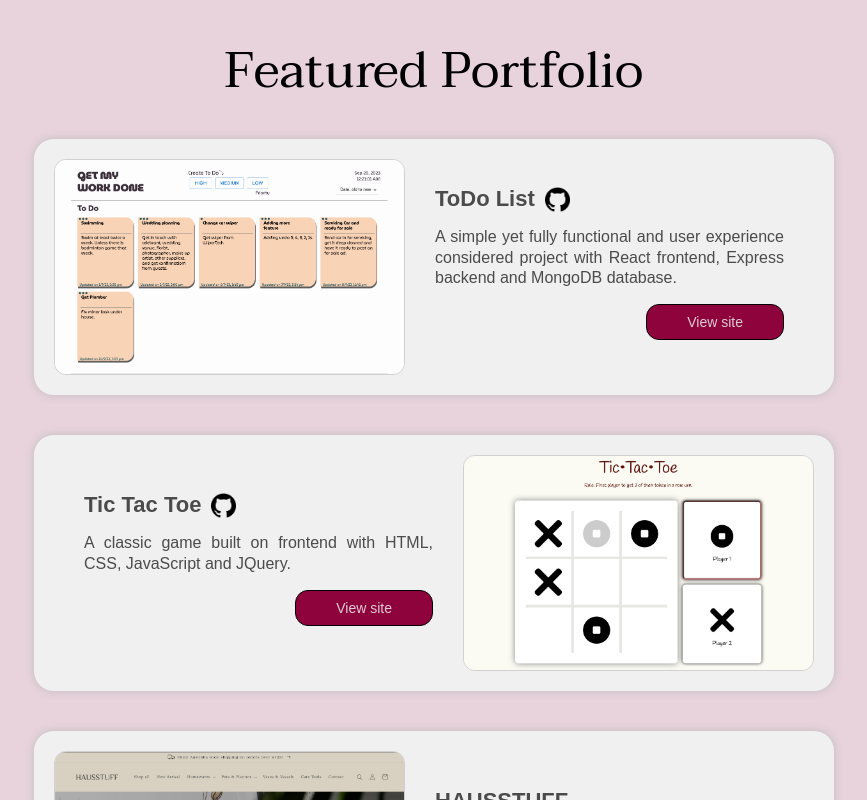
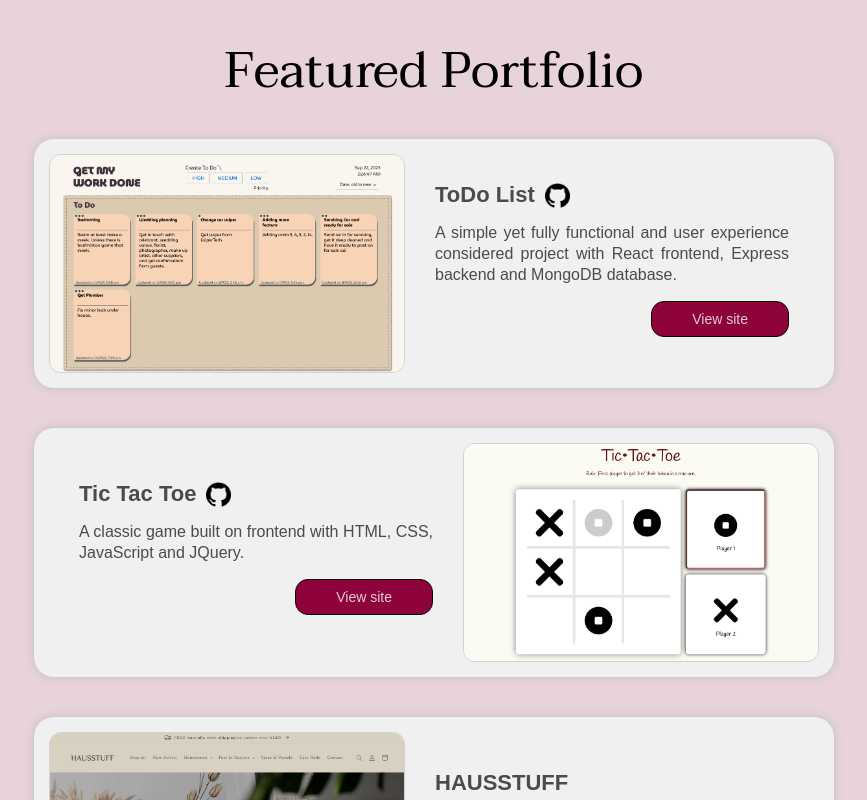
Before and after one commit to btee9910/mysite, a React (Vite) app: page / in a window 1280 px wide. Shown: the part 3020-3820 px from the top of the page, without its empty margins (206-1073 px from the left). Built offline with nearby package versions, Linux system fonts and the light colour scheme; a web font is replaced by a local one.

Commit message:
refresh portfolio thumbnail

```diff
--- a/src/components/Header/Header.css
+++ b/src/components/Header/Header.css
@@ -45,5 +45,5 @@
 
 .scroll__header {
     box-shadow: 0 -1px 4px rgba(0, 0, 0, 0.3);
-    transition: 0.5s ease-in-out;
+    transition: 0.2s ease-in-out;
   }
--- a/src/components/Portfolio/PortfolioBlock.css
+++ b/src/components/Portfolio/PortfolioBlock.css
@@ -1,7 +1,7 @@
 .portfolio__block {
     display: flex;
     margin: 40px 0;
-    padding: 20px;
+    padding: 15px;
     border-radius: 20px;
     background-color: rgb(240, 240, 240);
     box-shadow: 0px 0px 8px rgb(191, 191, 191);
```
Also changed, not shown: public/hausstuff.png, public/todolist.png.
